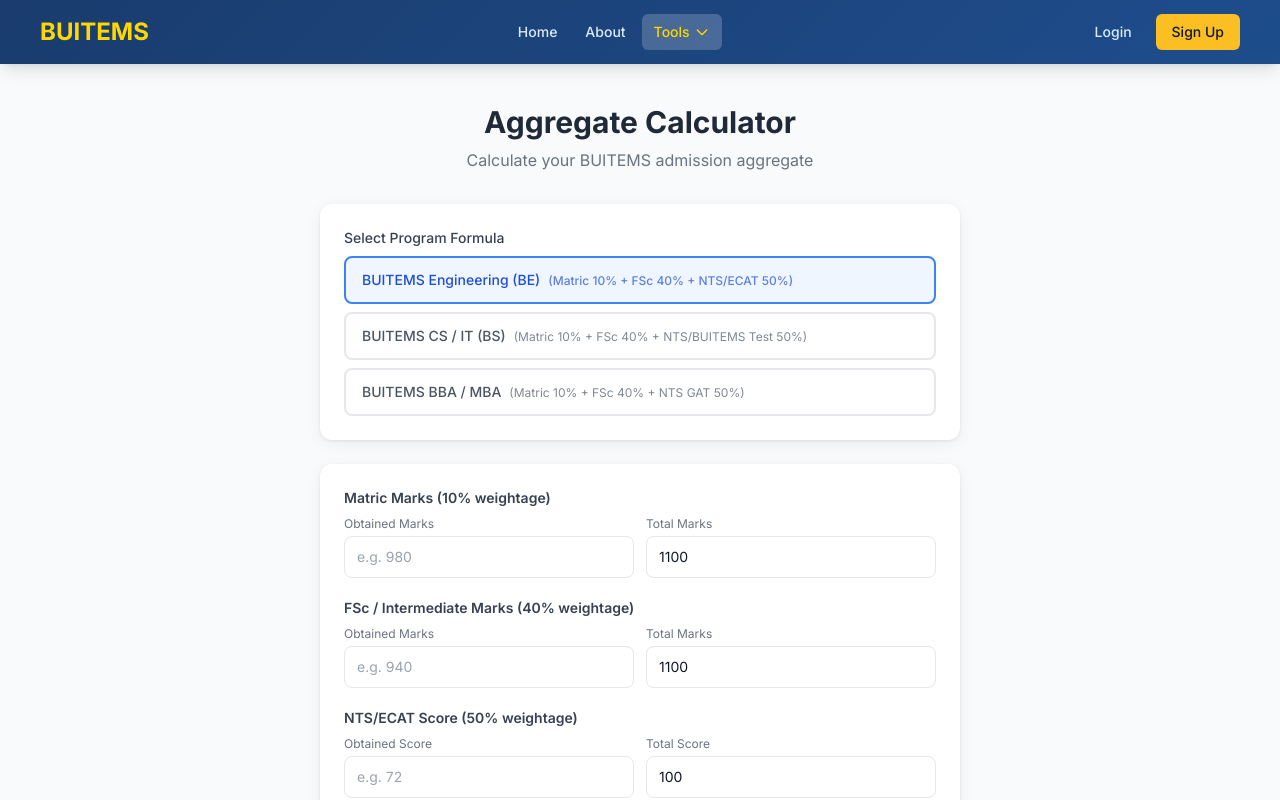
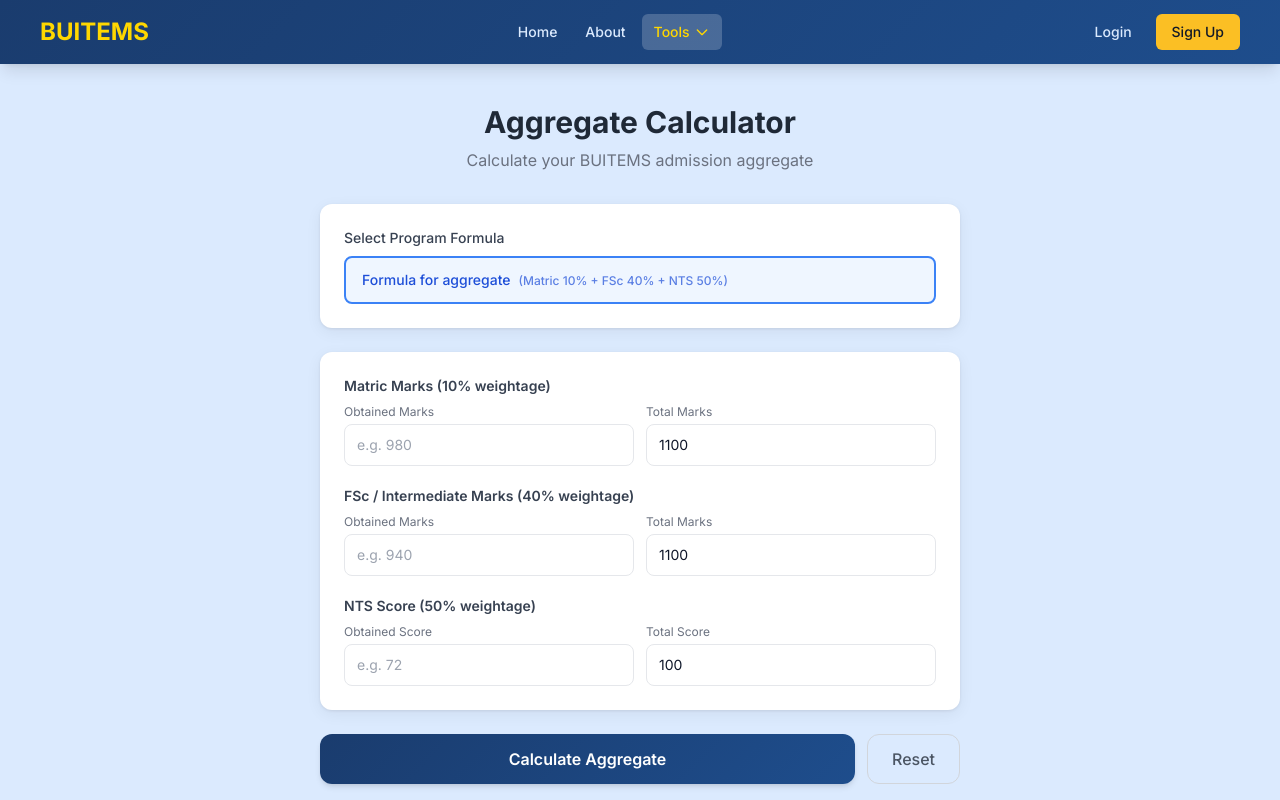
Before and after one commit to M-Saad-saif/BuitemsPortal-Nextjs, a Next.js app: page /aggregate-calculator in a window 1280 px wide. Shown: the top 800 px of the page. Built offline with nearby package versions, Linux system fonts and the light colour scheme.

Commit message:
aggregate page

```diff
--- a/app/aggregate-calculator/page.js
+++ b/app/aggregate-calculator/page.js
@@ -1,34 +1,14 @@
 "use client";
-// app/aggregate-calculator/page.js — Converted from src/components/AggregateCal.js
-// BUITEMS admission aggregate: Matric 10% + FSc 40% + Entry Test 50%
 
+import ToolHeader from "@/components/layout/ToolHeader";
 import { useState } from "react";
 
-// BUITEMS formula weightages (standard Pakistani university formula)
 const FORMULAE = [
   {
     id: "buitems_eng",
-    label: "BUITEMS Engineering (BE)",
-    weights: { matric: 0.10, inter: 0.40, entry: 0.50 },
-    entryTest: "NTS/ECAT",
-    maxTotal: 1100,
-    interTotal: 1100,
-    matricTotal: 1100,
-  },
-  {
-    id: "buitems_cs",
-    label: "BUITEMS CS / IT (BS)",
-    weights: { matric: 0.10, inter: 0.40, entry: 0.50 },
-    entryTest: "NTS/BUITEMS Test",
-    maxTotal: 1100,
-    interTotal: 1100,
-    matricTotal: 1100,
-  },
-  {
-    id: "buitems_bba",
-    label: "BUITEMS BBA / MBA",
-    weights: { matric: 0.10, inter: 0.40, entry: 0.50 },
-    entryTest: "NTS GAT",
+    label: "Formula for aggregate",
+    weights: { matric: 0.1, inter: 0.4, entry: 0.5 },
+    entryTest: "NTS",
     maxTotal: 1100,
     interTotal: 1100,
     matricTotal: 1100,
@@ -38,52 +18,94 @@
 export default function AggregateCalculatorPage() {
   const [formula, setFormula] = useState(FORMULAE[0]);
   const [values, setValues] = useState({
-    matricObtained: "", matricTotal: "1100",
-    interObtained: "", interTotal: "1100",
-    entryObtained: "", entryTotal: "100",
+    matricObtained: "",
+    matricTotal: "1100",
+    interObtained: "",
+    interTotal: "1100",
+    entryObtained: "",
+    entryTotal: "100",
   });
   const [result, setResult] = useState(null);
+  const [error, setErrors] = useState({});
 
   const update = (field, val) =>
     setValues((prev) => ({ ...prev, [field]: val }));
 
-  const calculate = () => {
+  const validate = () => {
     const mo = parseFloat(values.matricObtained);
     const mt = parseFloat(values.matricTotal) || 1100;
     const io = parseFloat(values.interObtained);
     const it = parseFloat(values.interTotal) || 1100;
     const eo = parseFloat(values.entryObtained);
     const et = parseFloat(values.entryTotal) || 100;
+    const nextErrors = {};
+
+    if (!isNaN(mo) && mo > mt) {
+      nextErrors.matricObtained = `Matric obtained marks cannot be greater than ${mt}.`;
+    }
+    if (!isNaN(io) && io > it) {
+      nextErrors.interObtained = `FSc obtained marks cannot be greater than ${it}.`;
+    }
+    if (!isNaN(eo) && eo > et) {
+      nextErrors.entryObtained = `${formula.entryTest} obtained score cannot be greater than ${et}.`;
+    }
+
+    setErrors(nextErrors);
+    return {
+      mo,
+      mt,
+      io,
+      it,
+      eo,
+      et,
+      isValid: Object.keys(nextErrors).length === 0,
+    };
+  };
+
+  const calculate = () => {
+    const { mo, mt, io, it, eo, et, isValid } = validate();
 
     if ([mo, mt, io, it, eo, et].some(isNaN)) {
       return;
     }
 
+    if (!isValid) {
+      return;
+    }
+
     const matricPct = (mo / mt) * 100;
-    const interPct  = (io / it) * 100;
-    const entryPct  = (eo / et) * 100;
+    const interPct = (io / it) * 100;
+    const entryPct = (eo / et) * 100;
 
     const { weights } = formula;
     const aggregate = (
       matricPct * weights.matric +
-      interPct  * weights.inter  +
-      entryPct  * weights.entry
+      interPct * weights.inter +
+      entryPct * weights.entry
     ).toFixed(2);
 
     setResult({
       aggregate,
       matricPct: matricPct.toFixed(2),
-      interPct:  interPct.toFixed(2),
-      entryPct:  entryPct.toFixed(2),
+      interPct: interPct.toFixed(2),
+      entryPct: entryPct.toFixed(2),
       matricWeighted: (matricPct * weights.matric).toFixed(2),
-      interWeighted:  (interPct  * weights.inter).toFixed(2),
-      entryWeighted:  (entryPct  * weights.entry).toFixed(2),
+      interWeighted: (interPct * weights.inter).toFixed(2),
+      entryWeighted: (entryPct * weights.entry).toFixed(2),
     });
   };
 
   const reset = () => {
-    setValues({ matricObtained:"", matricTotal:"1100", interObtained:"", interTotal:"1100", entryObtained:"", entryTotal:"100" });
+    setValues({
+      matricObtained: "",
+      matricTotal: "1100",
+      interObtained: "",
+      interTotal: "1100",
+      entryObtained: "",
+      entryTotal: "100",
+    });
     setResult(null);
+    setErrors({});
   };
 
   const getColor = (agg) => {
@@ -94,16 +116,26 @@
     return "text-red-600";
   };
 
+  const getLabel = (agg) => {
+    const number = parseFloat(agg);
+    if (number >= 80) return "Brilliant";
+    if (number >= 60) return "Good";
+    return "Give another try";
+  };
+
   return (
+    <section className="bg-blue-100">
       <div className="max-w-2xl mx-auto px-4 py-10">
-      <div className="text-center mb-8">
-        <h1 className="text-3xl font-bold text-gray-800">Aggregate Calculator</h1>
-        <p className="text-gray-500 mt-2">Calculate your BUITEMS admission aggregate</p>
-      </div>
+        <ToolHeader
+          heading="Aggregate Calculator"
+          desc="Calculate your BUITEMS admission aggregate"
+        />
 
         {/* Formula Selector */}
         <div className="card mb-6">
-        <label className="block text-sm font-medium text-gray-700 mb-2">Select Program Formula</label>
+          <label className="block text-sm font-medium text-gray-700 mb-2">
+            Select Program Formula
+          </label>
           <div className="grid grid-cols-1 gap-2">
             {FORMULAE.map((f) => (
               <button
@@ -117,7 +149,9 @@
               >
                 <span className="font-medium">{f.label}</span>
                 <span className="ml-2 text-xs opacity-70">
-                (Matric {f.weights.matric*100}% + FSc {f.weights.inter*100}% + {f.entryTest} {f.weights.entry*100}%)
+                  (Matric {f.weights.matric * 100}% + FSc{" "}
+                  {f.weights.inter * 100}% + {f.entryTest}{" "}
+                  {f.weights.entry * 100}%)
                 </span>
               </button>
             ))}
@@ -129,69 +163,135 @@
           {/* Matric */}
           <div>
             <label className="block text-sm font-semibold text-gray-700 mb-2">
-            Matric Marks ({(formula.weights.matric*100)}% weightage)
+              Matric Marks ({formula.weights.matric * 100}% weightage)
             </label>
             <div className="grid grid-cols-2 gap-3">
               <div>
-              <label className="text-xs text-gray-500 mb-1 block">Obtained Marks</label>
-              <input type="number" value={values.matricObtained} onChange={(e) => update("matricObtained", e.target.value)}
-                placeholder="e.g. 980" className="w-full px-3 py-2.5 border border-gray-200 rounded-lg text-sm focus:outline-none focus:ring-2 focus:ring-blue-400" />
+                <label className="text-xs text-gray-500 mb-1 block">
+                  Obtained Marks
+                </label>
+                <input
+                  type="number"
+                  value={values.matricObtained}
+                  onChange={(e) => update("matricObtained", e.target.value)}
+                  placeholder="e.g. 980"
+                  className="w-full px-3 py-2.5 border border-gray-200 rounded-lg text-sm focus:outline-none focus:ring-2 focus:ring-blue-400"
+                />
               </div>
+
               <div>
-              <label className="text-xs text-gray-500 mb-1 block">Total Marks</label>
-              <input type="number" value={values.matricTotal} onChange={(e) => update("matricTotal", e.target.value)}
-                placeholder="1100" className="w-full px-3 py-2.5 border border-gray-200 rounded-lg text-sm focus:outline-none focus:ring-2 focus:ring-blue-400" />
+                <label className="text-xs text-gray-500 mb-1 block">
+                  Total Marks
+                </label>
+                <input
+                  type="number"
+                  value={values.matricTotal}
+                  onChange={(e) => update("matricTotal", e.target.value)}
+                  placeholder="1100"
+                  className="w-full px-3 py-2.5 border border-gray-200 rounded-lg text-sm focus:outline-none focus:ring-2 focus:ring-blue-400"
+                />
               </div>
+              {error.matricObtained && (
+                <p className="mt-1 text-xs text-red-600">
+                  {error.matricObtained}
+                </p>
+              )}
             </div>
           </div>
 
           {/* FSc / Intermediate */}
           <div>
             <label className="block text-sm font-semibold text-gray-700 mb-2">
-            FSc / Intermediate Marks ({(formula.weights.inter*100)}% weightage)
+              FSc / Intermediate Marks ({formula.weights.inter * 100}%
+              weightage)
             </label>
             <div className="grid grid-cols-2 gap-3">
               <div>
-              <label className="text-xs text-gray-500 mb-1 block">Obtained Marks</label>
-              <input type="number" value={values.interObtained} onChange={(e) => update("interObtained", e.target.value)}
-                placeholder="e.g. 940" className="w-full px-3 py-2.5 border border-gray-200 rounded-lg text-sm focus:outline-none focus:ring-2 focus:ring-blue-400" />
+                <label className="text-xs text-gray-500 mb-1 block">
+                  Obtained Marks
+                </label>
+                <input
+                  type="number"
+                  value={values.interObtained}
+                  onChange={(e) => update("interObtained", e.target.value)}
+                  placeholder="e.g. 940"
+                  className="w-full px-3 py-2.5 border border-gray-200 rounded-lg text-sm focus:outline-none focus:ring-2 focus:ring-blue-400"
+                />
               </div>
+
               <div>
-              <label className="text-xs text-gray-500 mb-1 block">Total Marks</label>
-              <input type="number" value={values.interTotal} onChange={(e) => update("interTotal", e.target.value)}
-                placeholder="1100" className="w-full px-3 py-2.5 border border-gray-200 rounded-lg text-sm focus:outline-none focus:ring-2 focus:ring-blue-400" />
+                <label className="text-xs text-gray-500 mb-1 block">
+                  Total Marks
+                </label>
+                <input
+                  type="number"
+                  value={values.interTotal}
+                  onChange={(e) => update("interTotal", e.target.value)}
+                  placeholder="1100"
+                  className="w-full px-3 py-2.5 border border-gray-200 rounded-lg text-sm focus:outline-none focus:ring-2 focus:ring-blue-400"
+                />
               </div>
+              {error.interObtained && (
+                <p className="mt-1 text-xs text-red-600">
+                  {error.interObtained}
+                </p>
+              )}
             </div>
           </div>
 
           {/* Entry Test */}
           <div>
             <label className="block text-sm font-semibold text-gray-700 mb-2">
-            {formula.entryTest} Score ({(formula.weights.entry*100)}% weightage)
+              {formula.entryTest} Score ({formula.weights.entry * 100}%
+              weightage)
             </label>
             <div className="grid grid-cols-2 gap-3">
               <div>
-              <label className="text-xs text-gray-500 mb-1 block">Obtained Score</label>
-              <input type="number" value={values.entryObtained} onChange={(e) => update("entryObtained", e.target.value)}
-                placeholder="e.g. 72" className="w-full px-3 py-2.5 border border-gray-200 rounded-lg text-sm focus:outline-none focus:ring-2 focus:ring-blue-400" />
+                <label className="text-xs text-gray-500 mb-1 block">
+                  Obtained Score
+                </label>
+                <input
+                  type="number"
+                  value={values.entryObtained}
+                  onChange={(e) => update("entryObtained", e.target.value)}
+                  placeholder="e.g. 72"
+                  className="w-full px-3 py-2.5 border border-gray-200 rounded-lg text-sm focus:outline-none focus:ring-2 focus:ring-blue-400"
+                />
               </div>
+
               <div>
-              <label className="text-xs text-gray-500 mb-1 block">Total Score</label>
-              <input type="number" value={values.entryTotal} onChange={(e) => update("entryTotal", e.target.value)}
-                placeholder="100" className="w-full px-3 py-2.5 border border-gray-200 rounded-lg text-sm focus:outline-none focus:ring-2 focus:ring-blue-400" />
+                <label className="text-xs text-gray-500 mb-1 block">
+                  Total Score
+                </label>
+                <input
+                  type="number"
+                  value={values.entryTotal}
+                  onChange={(e) => update("entryTotal", e.target.value)}
+                  placeholder="100"
+                  className="w-full px-3 py-2.5 border border-gray-200 rounded-lg text-sm focus:outline-none focus:ring-2 focus:ring-blue-400"
+                />
               </div>
+              {error.entryObtained && (
+                <p className="mt-1 text-xs text-red-600">
+                  {error.entryObtained}
+                </p>
+              )}
             </div>
           </div>
         </div>
 
         {/* Buttons */}
         <div className="flex gap-3 mb-8">
-        <button onClick={calculate}
-          className="flex-1 py-3 navbar-bg text-white font-semibold rounded-xl hover:opacity-90 transition-opacity shadow-md">
+          <button
+            onClick={calculate}
+            className="flex-1 py-3 navbar-bg text-white font-semibold rounded-xl hover:opacity-90 transition-opacity shadow-md"
+          >
             Calculate Aggregate
           </button>
-        <button onClick={reset}
-          className="px-6 py-3 border border-gray-300 text-gray-600 font-medium rounded-xl hover:bg-gray-50 transition-colors">
+          <button
+            onClick={reset}
+            className="px-6 py-3 border border-gray-300 text-gray-600 font-medium rounded-xl hover:bg-gray-50 transition-colors"
+          >
             Reset
           </button>
         </div>
@@ -200,17 +300,39 @@
         {result && (
           <div className="card fade-in">
             <div className="text-center mb-6">
-            <p className="text-sm text-gray-500 uppercase tracking-widest mb-1">Your Aggregate</p>
-            <p className={`text-6xl font-bold ${getColor(result.aggregate)}`}>{result.aggregate}%</p>
+              <p className="text-sm text-gray-500 uppercase tracking-widest mb-1">
+                Your Aggregate
+              </p>
+              <p className={`text-6xl font-bold ${getColor(result.aggregate)}`}>
+                {result.aggregate}%
+              </p>
+              <p>{getLabel(result.aggregate)}</p>
             </div>
             <div className="grid grid-cols-3 gap-4 text-center">
               {[
-              { label: "Matric", pct: result.matricPct, weighted: result.matricWeighted, w: formula.weights.matric*100 },
-              { label: "FSc", pct: result.interPct, weighted: result.interWeighted, w: formula.weights.inter*100 },
-              { label: formula.entryTest, pct: result.entryPct, weighted: result.entryWeighted, w: formula.weights.entry*100 },
+                {
+                  label: "Matric",
+                  pct: result.matricPct,
+                  weighted: result.matricWeighted,
+                  w: formula.weights.matric * 100,
+                },
+                {
+                  label: "FSc",
+                  pct: result.interPct,
+                  weighted: result.interWeighted,
+                  w: formula.weights.inter * 100,
+                },
+                {
+                  label: formula.entryTest,
+                  pct: result.entryPct,
+                  weighted: result.entryWeighted,
+                  w: formula.weights.entry * 100,
+                },
               ].map((row) => (
                 <div key={row.label} className="bg-gray-50 rounded-xl p-3">
-                <p className="text-xs text-gray-500 mb-1">{row.label} ({row.w}%)</p>
+                  <p className="text-xs text-gray-500 mb-1">
+                    {row.label} ({row.w}%)
+                  </p>
                   <p className="font-bold text-gray-800">{row.pct}%</p>
                   <p className="text-xs text-blue-600">→ {row.weighted}%</p>
                 </div>
@@ -219,5 +341,6 @@
           </div>
         )}
       </div>
+    </section>
   );
 }
```
Lines whose indentation alone changed are shown as unchanged.
